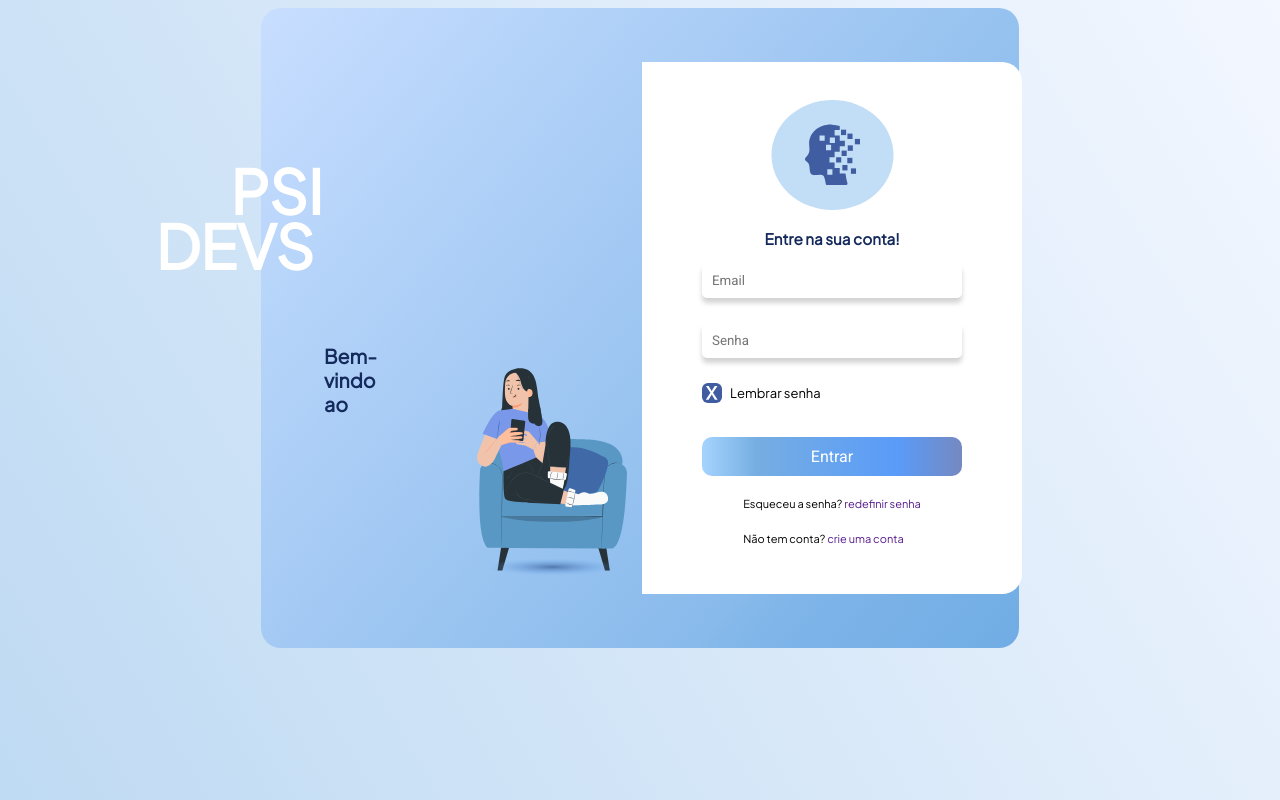
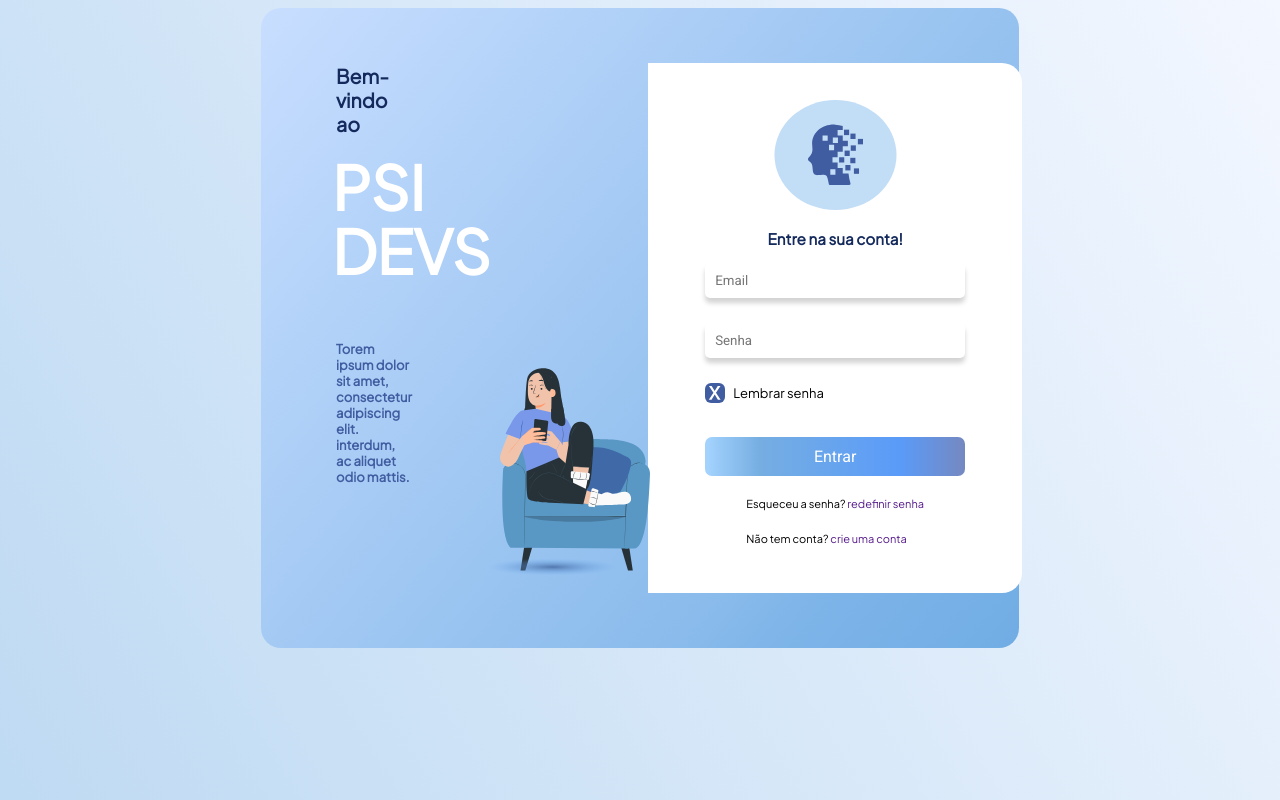
Before and after one commit to PhoenixFoxz/psidevs-login, a PHP site: page /login.php in a window 1280 px wide. Run offline with PHP 8.4, Linux system fonts and the light colour scheme.

Commit message:
Atualização da parte de login

```diff
--- a/css/style-login.css
+++ b/css/style-login.css
@@ -34,28 +34,34 @@ body {
     position: relative;
 }
 
-.bem-vindo {
-    display: flex;
-    flex-direction: column;
+.bem-vindo h2 {
+    padding-right: 50px;
     color: #152A5C;
-}
-
-.bem-vindo {
     position: absolute;
+    bottom: 22vh;
+    left: 1.5vh;
 }
 
 .psidevs .psi {
     position: absolute;
-    top: -215px;
+    bottom: 8vh;
     font-size: 60px;
-    right: 1px;
+    left: 1vh;
 }
 
 .psidevs .devs {
     position: absolute;
-    top: -160px;
+    bottom: 0.01vh;
     font-size: 60px;
-    right: 10px;
+    left: 1vh;
+}
+
+.descricao p {
+    position: absolute;
+    color: #415DA1;
+    font-weight: bolder;
+    top: 0.01vh;
+    left: 1.5vh;
 }
 
 .psidevs {
@@ -66,8 +72,8 @@ body {
 
 .mulher {
     position: absolute;
-    width: 10px;
-    left: 153px;
+    width: 1vh;
+    left: 22vh;
     top: 30%;
 }
 
@@ -93,9 +99,9 @@ body {
     flex-direction: column;
     align-items: center;
     background-color: white;
-    padding: 38px;
-    padding-left: 60px;
-    padding-right: 60px;
+    padding: 5.91%;
+    padding-left: 9%;
+    padding-right: 9%;
     margin: -66px;
     border-top-right-radius: 20px;
     border-bottom-right-radius: 20px;
@@ -114,7 +120,7 @@ button {
     width: 100%;
     border: none;
     font-size: 16px;
-    border-radius: 10px;
+    border-radius: 7px;
     font-family: 'Roboto';
 }
 
--- a/login.php
+++ b/login.php
@@ -18,6 +18,9 @@
                     </div>
                     <h1 class="psi">PSI</h1>
                     <h1 class="devs">DEVS</h1>
+                    <div class="descricao">
+                        <p>Torem ipsum dolor sit amet, consectetur adipiscing elit. interdum, ac aliquet odio mattis.</p>
+                    </div>
                 </div>
                 <div class="mulher">
                     <svg width="150" height="283" viewBox="0 0 379 512" fill="none" xmlns="http://www.w3.org/2000/svg">
```
